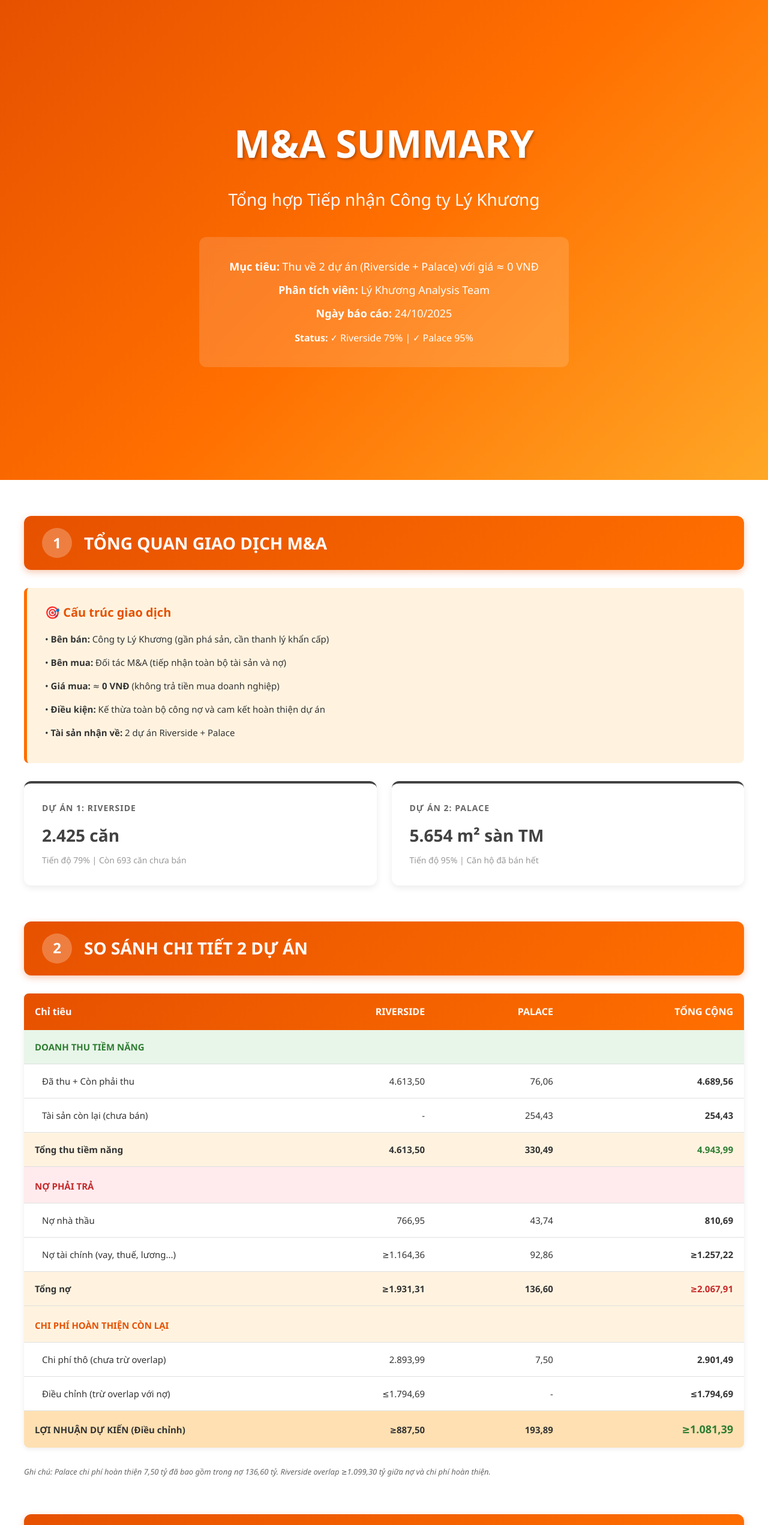
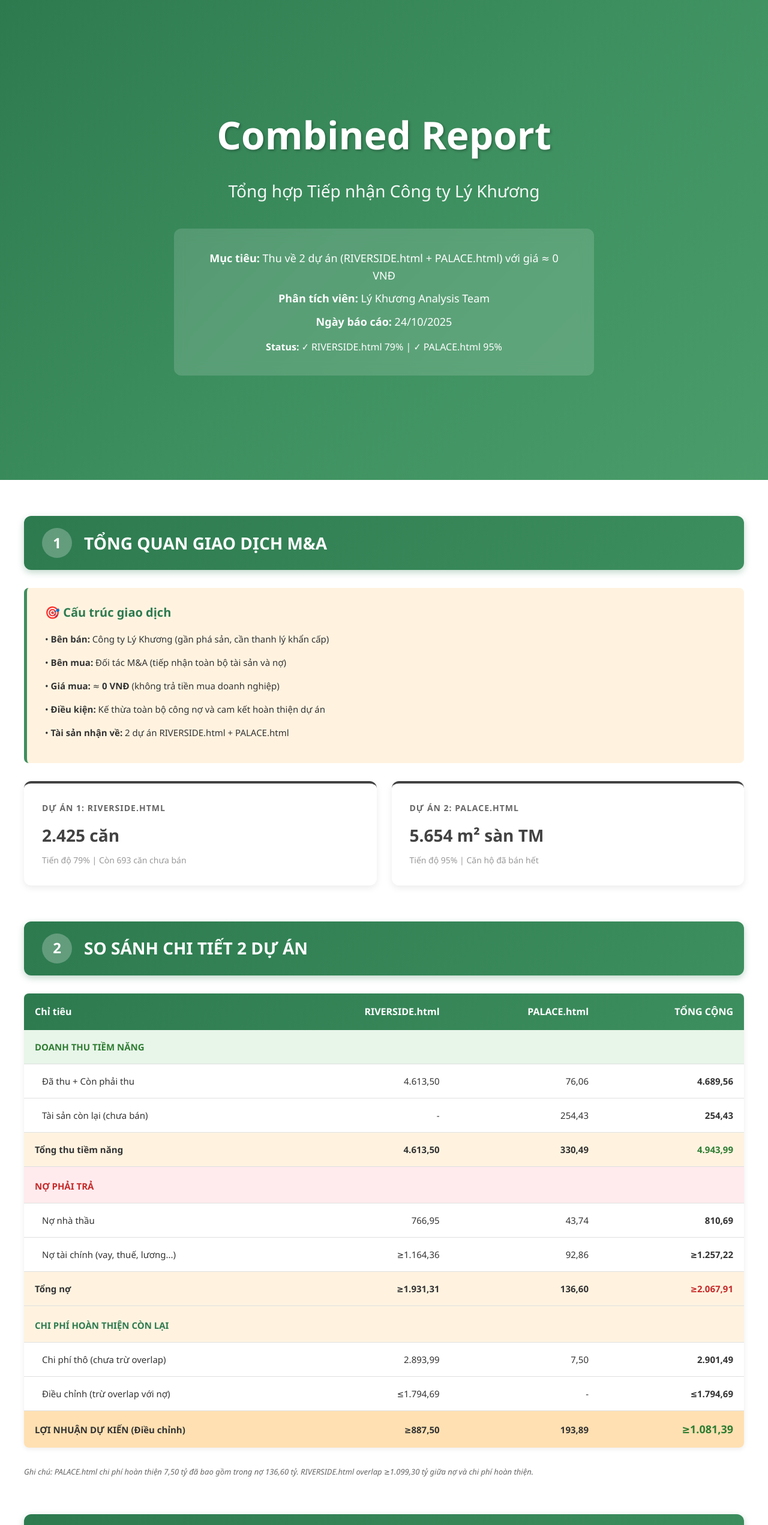
Before and after one commit to Khogao/DreamhomeProjects, a plain HTML site: page claude/combined.html in a window 1280 px wide. Shown: the top 2542 px of the page at 60% size. Drawn offline with Linux system fonts and the light colour scheme.

Commit message:
Đổi tone màu cam  xanh lá Thịnh Nguyên, rename ma_summary  combined

```diff
--- a/claude/ma_summary.html
+++ b/claude/combined.html
@@ -3,7 +3,7 @@
 <head>
     <meta charset="UTF-8">
     <meta name="viewport" content="width=device-width, initial-scale=1.0">
-    <title>M&A Summary - Lý Khương Acquisition</title>
+    <title>Combined Report - Lý Khương Acquisition</title>
     <style>
         * {
             margin: 0;
@@ -20,7 +20,7 @@
 
         .cover {
             min-height: 100vh;
-            background: linear-gradient(135deg, #e65100 0%, #ff6f00 50%, #ffa726 100%);
+            background: linear-gradient(135deg, #2d7a4f 0%, #3d8f5f 50%, #4a9d6a 100%);
             display: flex;
             flex-direction: column;
             justify-content: center;
@@ -68,14 +68,14 @@
         }
 
         .section-header {
-            background: linear-gradient(135deg, #e65100 0%, #ff6f00 100%);
+            background: linear-gradient(135deg, #2d7a4f 0%, #3d8f5f 100%);
             color: white;
             padding: 20px 30px;
             border-radius: 12px;
             margin-bottom: 30px;
             display: flex;
             align-items: center;
-            box-shadow: 0 4px 12px rgba(230, 81, 0, 0.3);
+            box-shadow: 0 4px 12px rgba(45, 122, 79, 0.3);
         }
 
         .section-header h2 {
@@ -117,7 +117,7 @@
         }
 
         thead {
-            background: linear-gradient(135deg, #e65100 0%, #ff6f00 100%);
+            background: linear-gradient(135deg, #2d7a4f 0%, #3d8f5f 100%);
             color: white;
         }
 
@@ -165,7 +165,7 @@
             padding: 30px;
             border-radius: 12px;
             box-shadow: 0 4px 12px rgba(0, 0, 0, 0.08);
-            border-top: 4px solid #ff6f00;
+            border-top: 4px solid #3d8f5f;
             transition: transform 0.2s;
         }
 
@@ -198,7 +198,7 @@
         .card-value {
             font-size: 42px;
             font-weight: 700;
-            color: #e65100;
+            color: #2d7a4f;
             margin-bottom: 8px;
         }
 
@@ -221,14 +221,14 @@
 
         .info-box {
             background: #fff3e0;
-            border-left: 5px solid #ff6f00;
+            border-left: 5px solid #3d8f5f;
             padding: 25px 30px;
             margin: 25px 0;
             border-radius: 8px;
         }
 
         .info-box h3 {
-            color: #e65100;
+            color: #2d7a4f;
             margin-bottom: 15px;
             font-size: 20px;
         }
@@ -287,7 +287,7 @@
             text-align: center;
             color: #666;
             font-size: 14px;
-            border-top: 3px solid #ff6f00;
+            border-top: 3px solid #3d8f5f;
         }
 
         .note {
@@ -317,13 +317,13 @@
 <body>
     <!-- COVER -->
     <div class="cover">
-        <h1>M&A SUMMARY</h1>
+        <h1>Combined Report</h1>
         <div class="subtitle">Tổng hợp Tiếp nhận Công ty Lý Khương</div>
         <div class="meta">
-            <p><strong>Mục tiêu:</strong> Thu về 2 dự án (Riverside + Palace) với giá ≈ 0 VNĐ</p>
+            <p><strong>Mục tiêu:</strong> Thu về 2 dự án (RIVERSIDE.html + PALACE.html) với giá ≈ 0 VNĐ</p>
             <p><strong>Phân tích viên:</strong> Lý Khương Analysis Team</p>
             <p><strong>Ngày báo cáo:</strong> 24/10/2025</p>
-            <p style="margin-top: 15px; font-size: 16px;"><strong>Status:</strong> ✓ Riverside 79% | ✓ Palace 95%</p>
+            <p style="margin-top: 15px; font-size: 16px;"><strong>Status:</strong> ✓ RIVERSIDE.html 79% | ✓ PALACE.html 95%</p>
         </div>
     </div>
 
@@ -343,17 +343,17 @@
                 <p>• <strong>Bên mua:</strong> Đối tác M&A (tiếp nhận toàn bộ tài sản và nợ)</p>
                 <p>• <strong>Giá mua:</strong> ≈ <strong>0 VNĐ</strong> (không trả tiền mua doanh nghiệp)</p>
                 <p>• <strong>Điều kiện:</strong> Kế thừa toàn bộ công nợ và cam kết hoàn thiện dự án</p>
-                <p>• <strong>Tài sản nhận về:</strong> 2 dự án Riverside + Palace</p>
+                <p>• <strong>Tài sản nhận về:</strong> 2 dự án RIVERSIDE.html + PALACE.html</p>
             </div>
 
             <div class="summary-grid">
                 <div class="summary-card neutral">
-                    <div class="card-label">Dự án 1: RIVERSIDE</div>
+                    <div class="card-label">Dự án 1: RIVERSIDE.html</div>
                     <div class="card-value neutral" style="font-size: 28px;">2.425 căn</div>
                     <div class="card-subtitle">Tiến độ 79% | Còn 693 căn chưa bán</div>
                 </div>
                 <div class="summary-card neutral">
-                    <div class="card-label">Dự án 2: PALACE</div>
+                    <div class="card-label">Dự án 2: PALACE.html</div>
                     <div class="card-value neutral" style="font-size: 28px;">5.654 m² sàn TM</div>
                     <div class="card-subtitle">Tiến độ 95% | Căn hộ đã bán hết</div>
                 </div>
@@ -371,8 +371,8 @@
                 <thead>
                     <tr>
                         <th>Chỉ tiêu</th>
-                        <th style="text-align: right;">RIVERSIDE</th>
-                        <th style="text-align: right;">PALACE</th>
+                        <th style="text-align: right;">RIVERSIDE.html</th>
+                        <th style="text-align: right;">PALACE.html</th>
                         <th style="text-align: right;">TỔNG CỘNG</th>
                     </tr>
                 </thead>
@@ -422,7 +422,7 @@
                     </tr>
 
                     <tr style="background: #fff3e0;">
-                        <td colspan="4" style="padding-top: 20px;"><strong style="color: #e65100;">CHI PHÍ HOÀN THIỆN CÒN LẠI</strong></td>
+                        <td colspan="4" style="padding-top: 20px;"><strong style="color: #2d7a4f;">CHI PHÍ HOÀN THIỆN CÒN LẠI</strong></td>
                     </tr>
                     <tr>
                         <td style="padding-left: 30px;">Chi phí thô (chưa trừ overlap)</td>
@@ -446,7 +446,7 @@
                 </tbody>
             </table>
 
-            <p class="note">Ghi chú: Palace chi phí hoàn thiện 7,50 tỷ đã bao gồm trong nợ 136,60 tỷ. Riverside overlap ≥1.099,30 tỷ giữa nợ và chi phí hoàn thiện.</p>
+            <p class="note">Ghi chú: PALACE.html chi phí hoàn thiện 7,50 tỷ đã bao gồm trong nợ 136,60 tỷ. RIVERSIDE.html overlap ≥1.099,30 tỷ giữa nợ và chi phí hoàn thiện.</p>
         </div>
 
         <!-- SECTION 3: PHÂN TÍCH LỢI NHUẬN TỔNG HỢP -->
@@ -460,7 +460,7 @@
                 <div class="summary-card positive">
                     <div class="card-label">Tổng thu tiềm năng</div>
                     <div class="card-value positive">4.943,99</div>
-                    <div class="card-subtitle">tỷ VNĐ (Riverside + Palace)</div>
+                    <div class="card-subtitle">tỷ VNĐ (RIVERSIDE.html + PALACE.html)</div>
                 </div>
                 <div class="summary-card negative">
                     <div class="card-label">Tổng nợ kế thừa</div>
@@ -491,8 +491,8 @@
                 <thead>
                     <tr>
                         <th>Kịch bản</th>
-                        <th style="text-align: right;">Riverside (tỷ)</th>
-                        <th style="text-align: right;">Palace (tỷ)</th>
+                        <th style="text-align: right;">RIVERSIDE.html (tỷ)</th>
+                        <th style="text-align: right;">PALACE.html (tỷ)</th>
                         <th style="text-align: right;">Tổng (tỷ)</th>
                     </tr>
                 </thead>
@@ -514,12 +514,12 @@
 
             <div class="warning-box">
                 <h3>⚠ Quan trọng: Tiềm năng lợi nhuận bổ sung từ giá bán</h3>
-                <p><strong>Riverside (693 căn còn lại):</strong></p>
+                <p><strong>RIVERSIDE.html (693 căn còn lại):</strong></p>
                 <p style="margin-left: 20px;">• Doanh thu hiện tại: 4.613,50 tỷ (giá thanh lý nội bộ 50-60 tr/m² cho đối tác M&A)</p>
                 <p style="margin-left: 20px;">• Tiềm năng: Bán thị trường 60-70 tr/m² hoặc cao hơn</p>
                 <p style="margin-left: 20px;">• Lợi nhuận bổ sung: <strong>+416 đến +832 tỷ</strong> (nếu chênh +10 đến +20 tr/m²)</p>
 
-                <p style="margin-top: 15px;"><strong>Palace (5.654 m² sàn TM):</strong></p>
+                <p style="margin-top: 15px;"><strong>PALACE.html (5.654 m² sàn TM):</strong></p>
                 <p style="margin-left: 20px;">• Doanh thu cơ sở: 254,43 tỷ (giá 45 tr/m²)</p>
                 <p style="margin-left: 20px;">• Tiềm năng: Bán 50-55 tr/m² khi thị trường mạnh</p>
                 <p style="margin-left: 20px;">• Lợi nhuận bổ sung: <strong>+28 đến +57 tỷ</strong> (nếu tăng +5 đến +10 tr/m²)</p>
@@ -544,30 +544,30 @@
 
                 <p style="margin-top: 15px;"><strong>2. Synergy về vận hành:</strong></p>
                 <p style="margin-left: 20px;">• Đội ngũ quản lý chung: Giảm chi phí vận hành, marketing, pháp lý</p>
-                <p style="margin-left: 20px;">• Nhà thầu chung: Leverage để đàm phán giá tốt hơn cho phần hoàn thiện Riverside</p>
+                <p style="margin-left: 20px;">• Nhà thầu chung: Leverage để đàm phán giá tốt hơn cho phần hoàn thiện RIVERSIDE.html</p>
                 <p style="margin-left: 20px;">• Tiết kiệm ước tính: 50-80 tỷ</p>
 
                 <p style="margin-top: 15px;"><strong>3. Synergy về thương hiệu & bán hàng:</strong></p>
                 <p style="margin-left: 20px;">• Cùng brand "Dream Home": Tăng uy tín, dễ marketing chung</p>
-                <p style="margin-left: 20px;">• Cross-selling: Khách hàng Palace có thể giới thiệu Riverside và ngược lại</p>
-                <p style="margin-left: 20px;">• Database khách hàng: 1.732 khách Riverside + khách Palace → Leverage cho dự án tương lai</p>
+                <p style="margin-left: 20px;">• Cross-selling: Khách hàng PALACE.html có thể giới thiệu RIVERSIDE.html và ngược lại</p>
+                <p style="margin-left: 20px;">• Database khách hàng: 1.732 khách RIVERSIDE.html + khách PALACE.html → Leverage cho dự án tương lai</p>
             </div>
 
             <div class="success-box">
                 <h3>🎯 Chiến lược thực hiện 3 giai đoạn</h3>
                 <p><strong>GIAI ĐOẠN 1: Ổn định (0-6 tháng)</strong></p>
-                <p style="margin-left: 20px;">• Palace: Thu 76,06 tỷ từ 5% ra sổ, giải quyết nợ khẩn cấp</p>
-                <p style="margin-left: 20px;">• Riverside: Tiếp tục thu 778,39 tỷ còn lại từ 1.732 căn đã bán</p>
+                <p style="margin-left: 20px;">• PALACE.html: Thu 76,06 tỷ từ 5% ra sổ, giải quyết nợ khẩn cấp</p>
+                <p style="margin-left: 20px;">• RIVERSIDE.html: Tiếp tục thu 778,39 tỷ còn lại từ 1.732 căn đã bán</p>
                 <p style="margin-left: 20px;">• Mục tiêu: Thu về ~850 tỷ để trả nợ lương, nhà thầu cấp bách</p>
 
                 <p style="margin-top: 15px;"><strong>GIAI ĐOẠN 2: Thanh lý nhanh (6-18 tháng)</strong></p>
-                <p style="margin-left: 20px;">• Riverside: Thanh lý 363 căn cho đối tác M&A (50-60 tr/m²) → Thu ~639 tỷ</p>
-                <p style="margin-left: 20px;">• Palace: Bán 50% sàn TM (~2.800 m²) với giá 45-50 tr/m² → Thu ~127-140 tỷ</p>
-                <p style="margin-left: 20px;">• Mục tiêu: Thu ~766-779 tỷ để giảm nợ vay, hoàn thiện Riverside</p>
+                <p style="margin-left: 20px;">• RIVERSIDE.html: Thanh lý 363 căn cho đối tác M&A (50-60 tr/m²) → Thu ~639 tỷ</p>
+                <p style="margin-left: 20px;">• PALACE.html: Bán 50% sàn TM (~2.800 m²) với giá 45-50 tr/m² → Thu ~127-140 tỷ</p>
+                <p style="margin-left: 20px;">• Mục tiêu: Thu ~766-779 tỷ để giảm nợ vay, hoàn thiện RIVERSIDE.html</p>
 
                 <p style="margin-top: 15px;"><strong>GIAI ĐOẠN 3: Tối đa hóa giá trị (18-36 tháng)</strong></p>
-                <p style="margin-left: 20px;">• Riverside: Hoàn thiện 330 căn, bán giá thị trường 65-70 tr/m²</p>
-                <p style="margin-left: 20px;">• Palace: Giữ 50% sàn TM còn lại, bán khi giá đạt 55 tr/m²</p>
+                <p style="margin-left: 20px;">• RIVERSIDE.html: Hoàn thiện 330 căn, bán giá thị trường 65-70 tr/m²</p>
+                <p style="margin-left: 20px;">• PALACE.html: Giữ 50% sàn TM còn lại, bán khi giá đạt 55 tr/m²</p>
                 <p style="margin-left: 20px;">• Mục tiêu: Tối đa hóa lợi nhuận, có thể đạt 1.500-2.000 tỷ</p>
             </div>
         </div>
@@ -591,8 +591,8 @@
                     <tr style="background: #ffebee;">
                         <td><strong style="color: #c62828;">Rủi ro pháp lý</strong></td>
                         <td>
-                            • Riverside: 330 căn chưa nộp nghĩa vụ ~70 tỷ<br>
-                            • Palace: Nghiệm thu chưa hoàn tất (cần 6 tỷ)
+                            • RIVERSIDE.html: 330 căn chưa nộp nghĩa vụ ~70 tỷ<br>
+                            • PALACE.html: Nghiệm thu chưa hoàn tất (cần 6 tỷ)
                         </td>
                         <td>
                             • Ưu tiên ngân sách cho nghĩa vụ pháp lý<br>
@@ -616,7 +616,7 @@
                     <tr>
                         <td><strong style="color: #1976d2;">Rủi ro vận hành</strong></td>
                         <td>
-                            • Riverside: 21% còn lại chưa hoàn thành<br>
+                            • RIVERSIDE.html: 21% còn lại chưa hoàn thành<br>
                             • Nhà thầu có thể từ chối tiếp tục<br>
                             • Chi phí vượt dự toán
                         </td>
@@ -646,7 +646,7 @@
                 <h3>🚨 Điều kiện tiên quyết (Deal Breakers)</h3>
                 <p><strong>Giao dịch KHÔNG nên thực hiện nếu:</strong></p>
                 <p>❌ Không đàm phán được tái cấu trúc nợ với ít nhất 70% chủ nợ</p>
-                <p>❌ Nghĩa vụ pháp lý 330 căn Riverside >100 tỷ (thay vì ~70 tỷ)</p>
+                <p>❌ Nghĩa vụ pháp lý 330 căn RIVERSIDE.html >100 tỷ (thay vì ~70 tỷ)</p>
                 <p>❌ Phát hiện nợ ẩn >300 tỷ chưa được công bố</p>
                 <p>❌ Tài sản bị kê biên/tranh chấp pháp lý không giải quyết được</p>
                 <p>❌ Thị trường bất động sản suy thoái >30% trong 6 tháng tới</p>
@@ -668,12 +668,12 @@
                 <p>✓ Giá mua ≈ 0 VNĐ với tài sản trị giá tiềm năng ~5.000 tỷ</p>
                 <p>✓ Lợi nhuận ròng dự kiến: <strong>1.081 - 1.970 tỷ VNĐ</strong></p>
                 <p>✓ Synergy: Tiết kiệm ~150-280 tỷ khi mua cả 2 dự án</p>
-                <p>✓ Riverside 693 căn còn lại = nguồn profit chính (có thể đạt 1.300-1.700 tỷ)</p>
-                <p>✓ Palace ổn định (95% xong), rủi ro thấp, thu về nhanh</p>
+                <p>✓ RIVERSIDE.html 693 căn còn lại = nguồn profit chính (có thể đạt 1.300-1.700 tỷ)</p>
+                <p>✓ PALACE.html ổn định (95% xong), rủi ro thấp, thu về nhanh</p>
 
                 <p style="margin-top: 15px;"><strong>Nhược điểm:</strong></p>
                 <p>⚠ Kế thừa nợ lớn: ≥2.068 tỷ (cần tái cấu trúc)</p>
-                <p>⚠ Riverside còn 21% chưa xong → Cần vốn hoàn thiện ≤1.795 tỷ</p>
+                <p>⚠ RIVERSIDE.html còn 21% chưa xong → Cần vốn hoàn thiện ≤1.795 tỷ</p>
                 <p>⚠ Rủi ro pháp lý: 330 căn chưa đủ điều kiện bán (nghĩa vụ ~70 tỷ)</p>
                 <p>⚠ Phụ thuộc thị trường: Nếu giá BĐS giảm mạnh, profit giảm đáng kể</p>
             </div>
@@ -729,12 +729,12 @@
 
     <!-- FOOTER -->
     <div class="footer">
-        <p><strong>M&A Summary - Lý Khương Acquisition Analysis</strong></p>
-        <p style="margin-top: 10px;">Dữ liệu tổng hợp từ Riverside + Palace Financial Reports | Ngày 24/10/2025</p>
+        <p><strong>Combined Report - Lý Khương Acquisition Analysis</strong></p>
+        <p style="margin-top: 10px;">Dữ liệu tổng hợp từ RIVERSIDE.html + PALACE.html Financial Reports | Ngày 24/10/2025</p>
         <p style="margin-top: 15px; font-size: 12px;">
             <strong>Links chi tiết:</strong>
-            <a href="riverside.html" style="color: #ff6f00; text-decoration: none;">Riverside Report</a> |
-            <a href="palace.html" style="color: #ff6f00; text-decoration: none;">Palace Report</a>
+            <a href="RIVERSIDE.html.html" style="color: #3d8f5f; text-decoration: none;">RIVERSIDE.html Report</a> |
+            <a href="PALACE.html.html" style="color: #3d8f5f; text-decoration: none;">PALACE.html Report</a>
         </p>
     </div>
 
```
